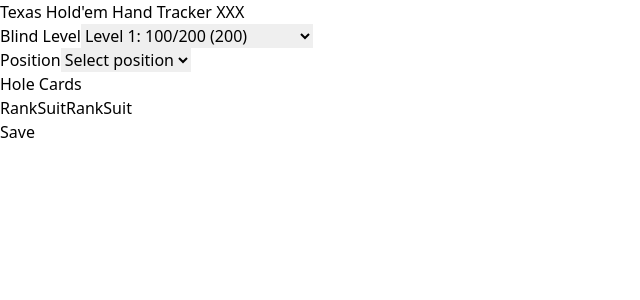
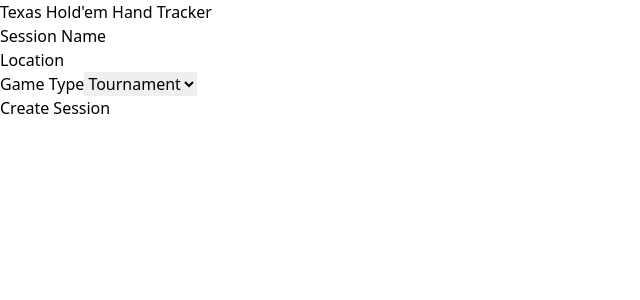
Before and after one commit to cah-mike-welch/holdem-tracker, a React (Vite) app: page / in a window 1280 px wide. Shown: the top 300 px of the page, without its empty margins (0-640 px from the left). Built offline with nearby package versions, Linux system fonts and the light colour scheme.

Commit message:
save sessions and hands on supabase

```diff
--- a/package.json
+++ b/package.json
@@ -15,6 +15,7 @@
   },
   "dependencies": {
     "@radix-ui/react-popover": "^1.0.7",
+    "@supabase/supabase-js": "^2.49.4",
     "react": "18.2.0",
     "react-dom": "18.2.0"
   },
--- a/src/App.jsx
+++ b/src/App.jsx
@@ -1,9 +1,14 @@
-
 import { useState } from 'react';
 import HoleCardPicker from './HoleCardPicker';
-import { submitToGoogleSheet } from './utils/submitToGoogleSheets.js';
+import { supabase } from './supabaseClient';
 
 export default function App() {
+  const [sessionCreated, setSessionCreated] = useState(false);
+  const [sessionId, setSessionId] = useState(null);
+  const [sessionName, setSessionName] = useState('');
+  const [location, setLocation] = useState('');
+  const [type, setType] = useState('0');
+
   const [blindLevel, setBlindLevel] = useState('');
   const [position, setPosition] = useState('');
   const [cards, setCards] = useState([
@@ -11,21 +16,99 @@ export default function App() {
     { rank: '', suit: '' }
   ]);
 
-  const handleSubmit = (e) => {
+   // ✅ Add this here
+  const formIsValid =
+    blindLevel &&
+    position &&
+    cards[0].rank &&
+    cards[0].suit &&
+    cards[1].rank &&
+    cards[1].suit;
+
+  const handleCreateSession = async (e) => {
+    e.preventDefault();
+    const { data, error } = await supabase
+      .from('sessions')
+      .insert([{ name: sessionName, location, type: parseInt(type) }])
+      .select()
+      .single();
+
+    if (error) {
+      console.error('Error creating session:', error);
+      return;
+    }
+
+    setSessionId(data.session_id);
+    setSessionCreated(true);
+    console.log('Session created:', data);
+  };
+
+  const handleSubmit = async (e) => {
     e.preventDefault();
     const hand = {
-      blindLevel,
-      position,
-      cards,
-      timestamp: new Date().toISOString()
+      session_id: sessionId,
+      blind_level: blindLevel,
+      position: position,
+      card1_rank: cards[0].rank,
+      card1_suit: cards[0].suit,
+      card2_rank: cards[1].rank,
+      card2_suit: cards[1].suit,
+      created_at: new Date().toISOString()
     };
-    submitToGoogleSheet(hand);
+
+    const { error } = await supabase.from('hands').insert([hand]);
+    if (error) {
+      console.error('Error saving hand:', error);
+    } else {
       console.log('Saved hand:', hand);
+    }
   };
 
   return (
     <div className="min-h-screen bg-gray-100 p-6 flex flex-col items-center">
-      <h1 className="text-2xl font-bold text-blue-700 mb-4">Texas Hold'em Hand Tracker XXX</h1>
+      <h1 className="text-2xl font-bold text-blue-700 mb-4">Texas Hold'em Hand Tracker</h1>
+
+      {!sessionCreated ? (
+        <form onSubmit={handleCreateSession} className="space-y-4 w-full max-w-sm">
+          <div>
+            <label className="block mb-2 font-semibold">Session Name</label>
+            <input
+              type="text"
+              value={sessionName}
+              onChange={(e) => setSessionName(e.target.value)}
+              className="w-full p-2 border rounded"
+              required
+            />
+          </div>
+          <div>
+            <label className="block mb-2 font-semibold">Location</label>
+            <input
+              type="text"
+              value={location}
+              onChange={(e) => setLocation(e.target.value)}
+              className="w-full p-2 border rounded"
+              required
+            />
+          </div>
+          <div>
+            <label className="block mb-2 font-semibold">Game Type</label>
+            <select
+              value={type}
+              onChange={(e) => setType(e.target.value)}
+              className="w-full p-2 border rounded"
+            >
+              <option value="0">Tournament</option>
+              <option value="1">Cash Game</option>
+            </select>
+          </div>
+          <button
+            type="submit"
+            className="w-full bg-green-600 text-white py-2 rounded-md font-semibold hover:bg-green-700"
+          >
+            Create Session
+          </button>
+        </form>
+      ) : (
         <form onSubmit={handleSubmit} className="space-y-4 w-full max-w-sm">
           <div>
             <label className="block mb-2 font-semibold">Blind Level</label>
@@ -34,29 +117,18 @@ export default function App() {
               onChange={(e) => setBlindLevel(e.target.value)}
               className="w-full p-2 border rounded"
             >
-              {[
-                'Level 1: 100/200 (200)',
-                'Level 2: 200/300 (300)',
-                'Level 3: 200/400 (400)',
-                'Level 4: 300/500 (500)',
-                'Level 5: 300/600 (600)',
-                'Level 6: 400/800 (800)',
-                'Level 7: 500/1,000 (1,000)',
-                'Level 8: 600/1,200 (1,200)',
-                'Level 9: 800/1,600 (1,600)',
-                'Level 10: 1,000/2,000 (2,000)',
-                'Level 11: 1,200/2,400 (2,400)',
-                'Level 12: 1,500/3,000 (3,000)',
-                'Level 13: 2,000/4,000 (4,000)',
-                'Level 14: 2,500/5,000 (5,000)',
-                'Level 15: 3,000/6,000 (6,000)',
-              ].map((level, index) => (
-                <option key={index} value={level}>
-                  {level}
+              <option value="">Select blind level</option>
+              {[...Array(15)].map((_, index) => {
+                const level = index + 1;
+                const sb = [100, 200, 200, 300, 300, 400, 500, 600, 800, 1000, 1200, 1500, 2000, 2500, 3000][index];
+                const bb = sb * 2;
+                return (
+                  <option key={level} value={`Level ${level}: ${sb}/${bb} (${bb})`}>
+                    Level {level}: {sb}/{bb} ({bb})
                   </option>
-              ))}
+                );
+              })}
             </select>
-
           </div>
           <div>
             <label className="block text-sm font-medium mb-1">Position</label>
@@ -82,11 +154,17 @@ export default function App() {
           </div>
         <button
           type="submit"
-          className="w-full bg-blue-600 text-white py-2 rounded-md font-semibold hover:bg-blue-700"
+          disabled={!formIsValid}
+          className={`w-full py-2 rounded-md font-semibold ${
+            formIsValid
+              ? 'bg-blue-600 text-white hover:bg-blue-700'
+              : 'bg-gray-300 text-gray-600 cursor-not-allowed'
+          }`}
         >
           Save
         </button>
         </form>
+      )}
     </div>
   );
 }
--- /dev/null
+++ b/src/supabaseClient.js
@@ -0,0 +1,6 @@
+import { createClient } from '@supabase/supabase-js';
+
+const supabaseUrl = 'https://aiulviseithhgygvzuzx.supabase.co';
+const supabaseKey = 'eyJhbGciOiJIUzI1NiIsInR5cCI6IkpXVCJ9.eyJpc3MiOiJzdXBhYmFzZSIsInJlZiI6ImFpdWx2aXNlaXRoaGd5Z3Z6dXp4Iiwicm9sZSI6ImFub24iLCJpYXQiOjE3NDcxNzk3MjEsImV4cCI6MjA2Mjc1NTcyMX0.UyX5I3q0oimiRBAKMut9DtkogHOq2WUbNTkugMaMBIk';
+
+export const supabase = createClient(supabaseUrl, supabaseKey);
```
Also changed, not shown: 1 other file (tests, documents, lock files or other folders). Lines whose indentation alone changed are shown as unchanged.
